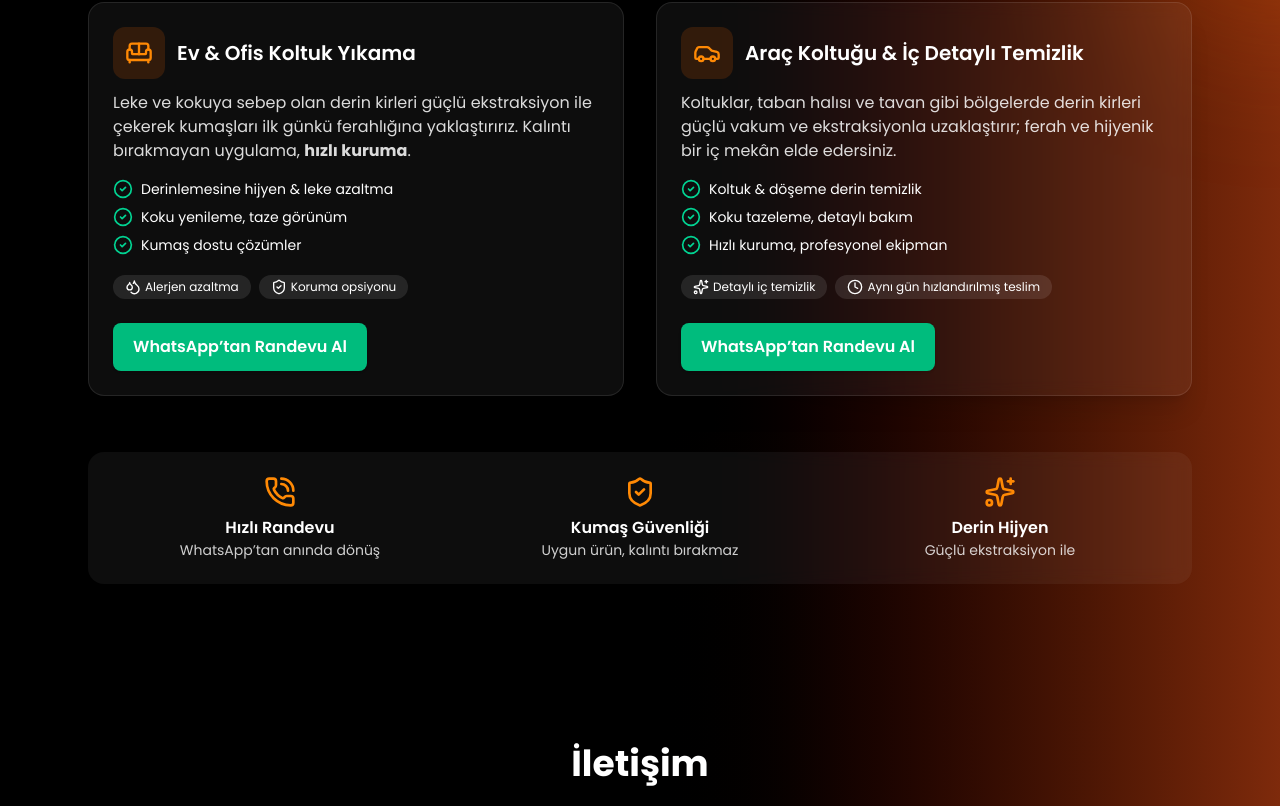
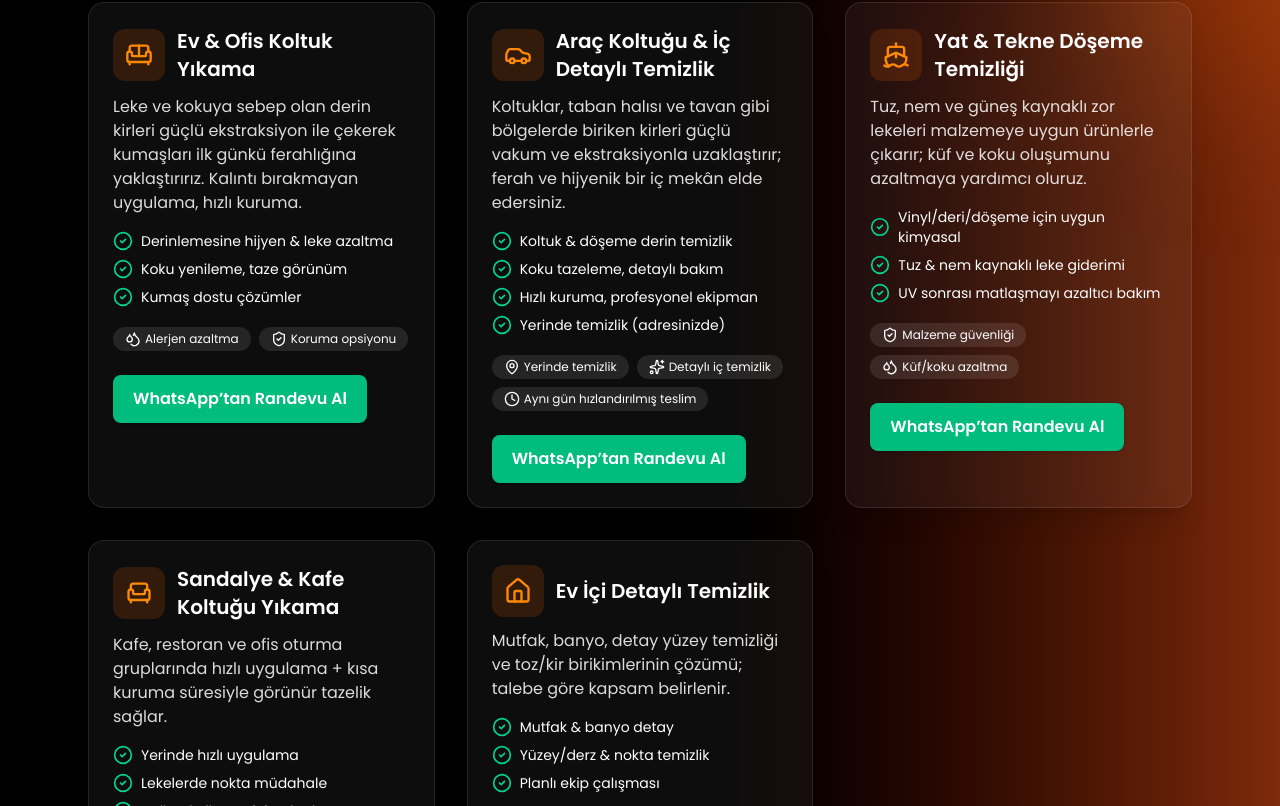
Before and after one commit to ibrahimtuna1/ispartakoltuk, a Next.js app: page / in a window 1280 px wide. Shown: the part 974-1780 px from the top of the page. Built offline with nearby package versions, Linux system fonts and the light colour scheme.

Commit message:
son galiba

```diff
--- a/app/components/Services.tsx
+++ b/app/components/Services.tsx
@@ -2,30 +2,119 @@
 
 import { motion, type MotionProps, type Transition } from "framer-motion";
 import {
-  Sofa,
-  Car,
-  Droplets,
-  ShieldCheck,
-  CheckCircle2,
-  Sparkles,
-  Clock,
-  PhoneCall,
+  Sofa, Car, Ship, Armchair, Home, MapPin,
+  Droplets, ShieldCheck, CheckCircle2, Sparkles, Clock, PhoneCall
 } from "lucide-react";
+import React from "react";
 
-// WhatsApp CTA
-const whatsapp =
-  "https://wa.me/905306209416?text=Merhaba,%20koltuk%20yikama%20icin%20randevu%20almak%20istiyorum.";
+type Icon = React.ComponentType<React.SVGProps<SVGSVGElement>>;
 
-// easing (easeOut cubic-bezier) — TS uyumlu
+// --- WhatsApp helper: başlığa göre default metin, istenirse özel metin ---
+const WA_PHONE = "905306209416";
+const waHref = ({ title, text }: { title: string; text?: string }) => {
+  const fallback = `Merhaba, ${title.toLocaleLowerCase("tr-TR")} için randevu almak istiyorum.`;
+  const msg = text ?? fallback;
+  return `https://wa.me/${WA_PHONE}?text=${encodeURIComponent(msg)}`;
+};
+
+// easing / fade
 const EASE: Transition["ease"] = [0.22, 1, 0.36, 1];
-
-// reusable fade-up animation (TS-safe)
 const fadeUp = (delay = 0): MotionProps => ({
   initial: { opacity: 0, y: 20 },
   whileInView: { opacity: 1, y: 0 },
   transition: { duration: 0.6, ease: EASE, delay },
   viewport: { once: true, amount: 0.2 },
 });
+
+// HİZMETLER
+const SERVICES: {
+  title: string;
+  icon: Icon;
+  desc: string;
+  bullets: string[];
+  badges: { icon: Icon; label: string }[];
+  waText?: string; // özel WA mesajı (opsiyonel)
+}[] = [
+  {
+    title: "Ev & Ofis Koltuk Yıkama",
+    icon: Sofa,
+    desc:
+      "Leke ve kokuya sebep olan derin kirleri güçlü ekstraksiyon ile çekerek kumaşları ilk günkü ferahlığına yaklaştırırız. Kalıntı bırakmayan uygulama, hızlı kuruma.",
+    bullets: [
+      "Derinlemesine hijyen & leke azaltma",
+      "Koku yenileme, taze görünüm",
+      "Kumaş dostu çözümler",
+    ],
+    badges: [
+      { icon: Droplets, label: "Alerjen azaltma" },
+      { icon: ShieldCheck, label: "Koruma opsiyonu" },
+    ],
+  },
+  {
+    title: "Araç Koltuğu & İç Detaylı Temizlik",
+    icon: Car,
+    desc:
+      "Koltuklar, taban halısı ve tavan gibi bölgelerde biriken kirleri güçlü vakum ve ekstraksiyonla uzaklaştırır; ferah ve hijyenik bir iç mekân elde edersiniz.",
+    bullets: [
+      "Koltuk & döşeme derin temizlik",
+      "Koku tazeleme, detaylı bakım",
+      "Hızlı kuruma, profesyonel ekipman",
+      "Yerinde temizlik (adresinizde)", // ✅ eklendi
+    ],
+    badges: [
+      { icon: MapPin, label: "Yerinde temizlik" }, // ✅ rozet
+      { icon: Sparkles, label: "Detaylı iç temizlik" },
+      { icon: Clock, label: "Aynı gün hızlandırılmış teslim" },
+    ],
+    waText:
+      "Merhaba, araç koltuğu ve iç detaylı temizlik için YERİNDE TEMİZLİK randevusu almak istiyorum.", // ✅ özel WA metni
+  },
+  {
+    title: "Yat & Tekne Döşeme Temizliği",
+    icon: Ship,
+    desc:
+      "Tuz, nem ve güneş kaynaklı zor lekeleri malzemeye uygun ürünlerle çıkarır; küf ve koku oluşumunu azaltmaya yardımcı oluruz.",
+    bullets: [
+      "Vinyl/deri/döşeme için uygun kimyasal",
+      "Tuz & nem kaynaklı leke giderimi",
+      "UV sonrası matlaşmayı azaltıcı bakım",
+    ],
+    badges: [
+      { icon: ShieldCheck, label: "Malzeme güvenliği" },
+      { icon: Droplets, label: "Küf/koku azaltma" },
+    ],
+  },
+  {
+    title: "Sandalye & Kafe Koltuğu Yıkama",
+    icon: Armchair,
+    desc:
+      "Kafe, restoran ve ofis oturma gruplarında hızlı uygulama + kısa kuruma süresiyle görünür tazelik sağlar.",
+    bullets: [
+      "Yerinde hızlı uygulama",
+      "Lekelerde nokta müdahale",
+      "Yoğun kullanım için planlama",
+    ],
+    badges: [
+      { icon: Clock, label: "Kısa kuruma" },
+      { icon: Sparkles, label: "Görünür tazelik" },
+    ],
+  },
+  {
+    title: "Ev İçi Detaylı Temizlik",
+    icon: Home,
+    desc:
+      "Mutfak, banyo, detay yüzey temizliği ve toz/kir birikimlerinin çözümü; talebe göre kapsam belirlenir.",
+    bullets: [
+      "Mutfak & banyo detay",
+      "Yüzey/derz & nokta temizlik",
+      "Planlı ekip çalışması",
+    ],
+    badges: [
+      { icon: Sparkles, label: "Detay odaklı" },
+      { icon: ShieldCheck, label: "Güvenli ürün" },
+    ],
+  },
+];
 
 export default function Services() {
   return (
@@ -42,57 +131,48 @@ export default function Services() {
           </span>
           <h2 className="mt-4 text-3xl font-extrabold md:text-4xl">Hizmetlerimiz</h2>
           <p className="mx-auto mt-3 max-w-2xl text-white/80">
-            Ev/ofis koltukları ve araç döşemelerinde yüksek emiş gücüne sahip
-            profesyonel makinelerle derin kirleri yüzeyin altından çıkarıyoruz.
+            Koltuk, araç, yat/tekne ve işletme oturma gruplarında profesyonel ekipmanla derin temizlik.
           </p>
         </motion.div>
 
         {/* kartlar */}
-        <div className="mt-12 grid grid-cols-1 gap-8 md:grid-cols-2">
-          {/* Ev & Ofis Koltuk Yıkama */}
+        <div className="mt-12 grid grid-cols-1 gap-8 md:grid-cols-2 lg:grid-cols-3">
+          {SERVICES.map((s, i) => {
+            const IconEl = s.icon;
+            return (
               <motion.div
-            {...fadeUp(0.1)}
+                key={s.title}
+                {...fadeUp(0.1 + i * 0.08)}
                 className="group rounded-2xl border border-white/10 bg-white/5 p-6 shadow-xl backdrop-blur-sm transition hover:-translate-y-1 hover:bg-white/10"
               >
                 <div className="flex items-center gap-3">
                   <div className="rounded-xl bg-orange-500/15 p-3">
-                <Sofa className="h-7 w-7 text-orange-400" />
+                    <IconEl className="h-7 w-7 text-orange-400" />
                   </div>
-              <h3 className="text-xl font-semibold">Ev & Ofis Koltuk Yıkama</h3>
+                  <h3 className="text-xl font-semibold">{s.title}</h3>
                 </div>
 
-            <p className="mt-3 text-white/85">
-              Leke ve kokuya sebep olan derin kirleri güçlü ekstraksiyon ile
-              çekerek kumaşları ilk günkü ferahlığına yaklaştırırız. Kalıntı
-              bırakmayan uygulama, <strong>hızlı kuruma</strong>.
-            </p>
+                <p className="mt-3 text-white/85">{s.desc}</p>
 
                 <ul className="mt-4 space-y-2 text-sm">
-              <li className="flex items-center gap-2">
+                  {s.bullets.map((b) => (
+                    <li key={b} className="flex items-center gap-2">
                       <CheckCircle2 className="h-5 w-5 text-emerald-400" />
-                Derinlemesine hijyen & leke azaltma
+                      {b}
                     </li>
-              <li className="flex items-center gap-2">
-                <CheckCircle2 className="h-5 w-5 text-emerald-400" />
-                Koku yenileme, taze görünüm
-              </li>
-              <li className="flex items-center gap-2">
-                <CheckCircle2 className="h-5 w-5 text-emerald-400" />
-                Kumaş dostu çözümler
-              </li>
+                  ))}
                 </ul>
 
                 <div className="mt-5 flex flex-wrap items-center gap-2">
-              <span className="inline-flex items-center gap-1 rounded-full bg-white/10 px-3 py-1 text-xs">
-                <Droplets className="h-4 w-4" /> Alerjen azaltma
+                  {s.badges.map(({ icon: BIcon, label }) => (
+                    <span key={label} className="inline-flex items-center gap-1 rounded-full bg-white/10 px-3 py-1 text-xs">
+                      <BIcon className="h-4 w-4" /> {label}
                     </span>
-              <span className="inline-flex items-center gap-1 rounded-full bg-white/10 px-3 py-1 text-xs">
-                <ShieldCheck className="h-4 w-4" /> Koruma opsiyonu
-              </span>
+                  ))}
                 </div>
 
                 <a
-              href={whatsapp}
+                  href={waHref({ title: s.title, text: s.waText })}
                   target="_blank"
                   rel="noopener noreferrer"
                   className="mt-6 inline-flex items-center justify-center rounded-lg bg-emerald-500 px-5 py-3 font-semibold text-white shadow transition hover:bg-emerald-600"
@@ -100,58 +180,8 @@ export default function Services() {
                   WhatsApp’tan Randevu Al
                 </a>
               </motion.div>
-
-          {/* Araç Koltuğu & İç Detaylı Temizlik */}
-          <motion.div
-            {...fadeUp(0.18)}
-            className="group rounded-2xl border border-white/10 bg-white/5 p-6 shadow-xl backdrop-blur-sm transition hover:-translate-y-1 hover:bg-white/10"
-          >
-            <div className="flex items-center gap-3">
-              <div className="rounded-xl bg-orange-500/15 p-3">
-                <Car className="h-7 w-7 text-orange-400" />
-              </div>
-              <h3 className="text-xl font-semibold">Araç Koltuğu & İç Detaylı Temizlik</h3>
-            </div>
-
-            <p className="mt-3 text-white/85">
-              Koltuklar, taban halısı ve tavan gibi bölgelerde derin kirleri
-              güçlü vakum ve ekstraksiyonla uzaklaştırır; ferah ve hijyenik bir
-              iç mekân elde edersiniz.
-            </p>
-
-            <ul className="mt-4 space-y-2 text-sm">
-              <li className="flex items-center gap-2">
-                <CheckCircle2 className="h-5 w-5 text-emerald-400" />
-                Koltuk & döşeme derin temizlik
-              </li>
-              <li className="flex items-center gap-2">
-                <CheckCircle2 className="h-5 w-5 text-emerald-400" />
-                Koku tazeleme, detaylı bakım
-              </li>
-              <li className="flex items-center gap-2">
-                <CheckCircle2 className="h-5 w-5 text-emerald-400" />
-                Hızlı kuruma, profesyonel ekipman
-              </li>
-            </ul>
-
-            <div className="mt-5 flex flex-wrap items-center gap-2">
-              <span className="inline-flex items-center gap-1 rounded-full bg-white/10 px-3 py-1 text-xs">
-                <Sparkles className="h-4 w-4" /> Detaylı iç temizlik
-              </span>
-              <span className="inline-flex items-center gap-1 rounded-full bg-white/10 px-3 py-1 text-xs">
-                <Clock className="h-4 w-4" /> Aynı gün hızlandırılmış teslim
-              </span>
-            </div>
-
-            <a
-              href={whatsapp}
-              target="_blank"
-              rel="noopener noreferrer"
-              className="mt-6 inline-flex items-center justify-center rounded-lg bg-emerald-500 px-5 py-3 font-semibold text-white shadow transition hover:bg-emerald-600"
-            >
-              WhatsApp’tan Randevu Al
-            </a>
-          </motion.div>
+            );
+          })}
         </div>
 
         {/* güven/süreç */}
```
Lines whose indentation alone changed are shown as unchanged.
